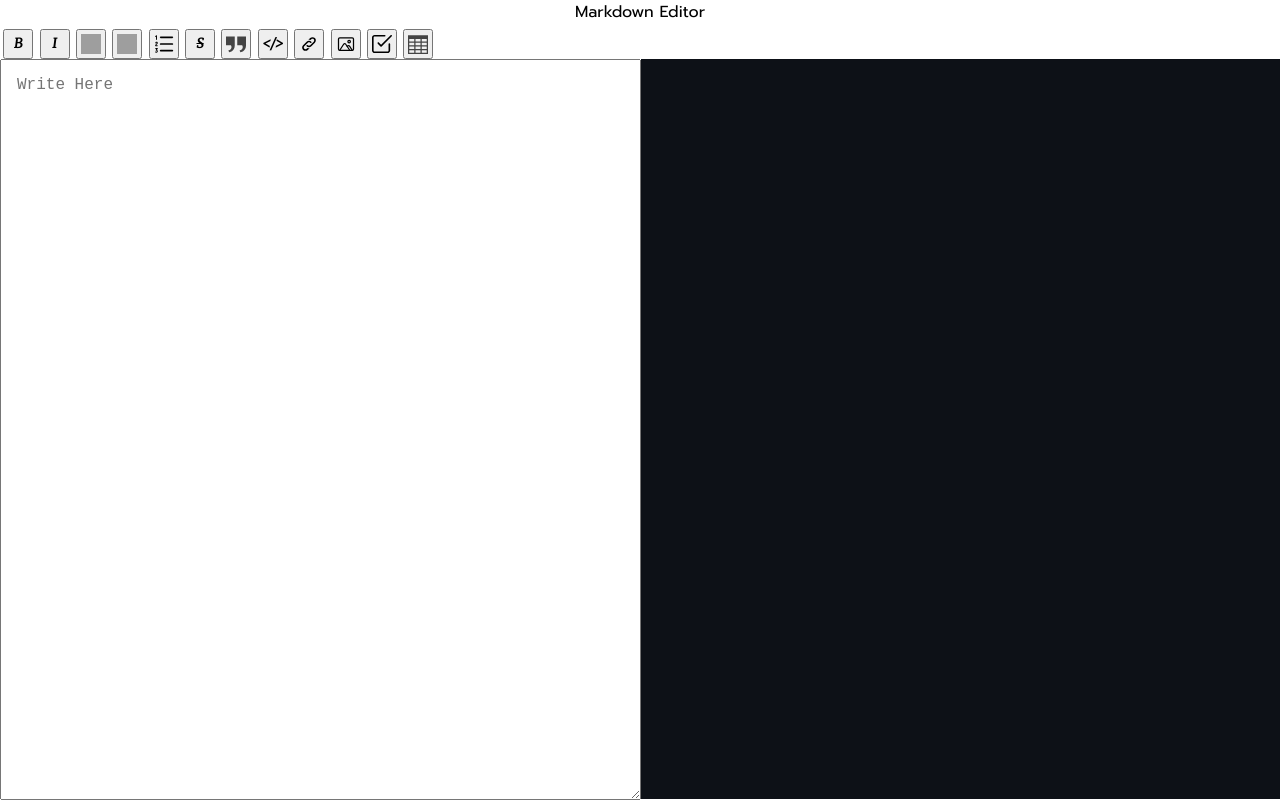
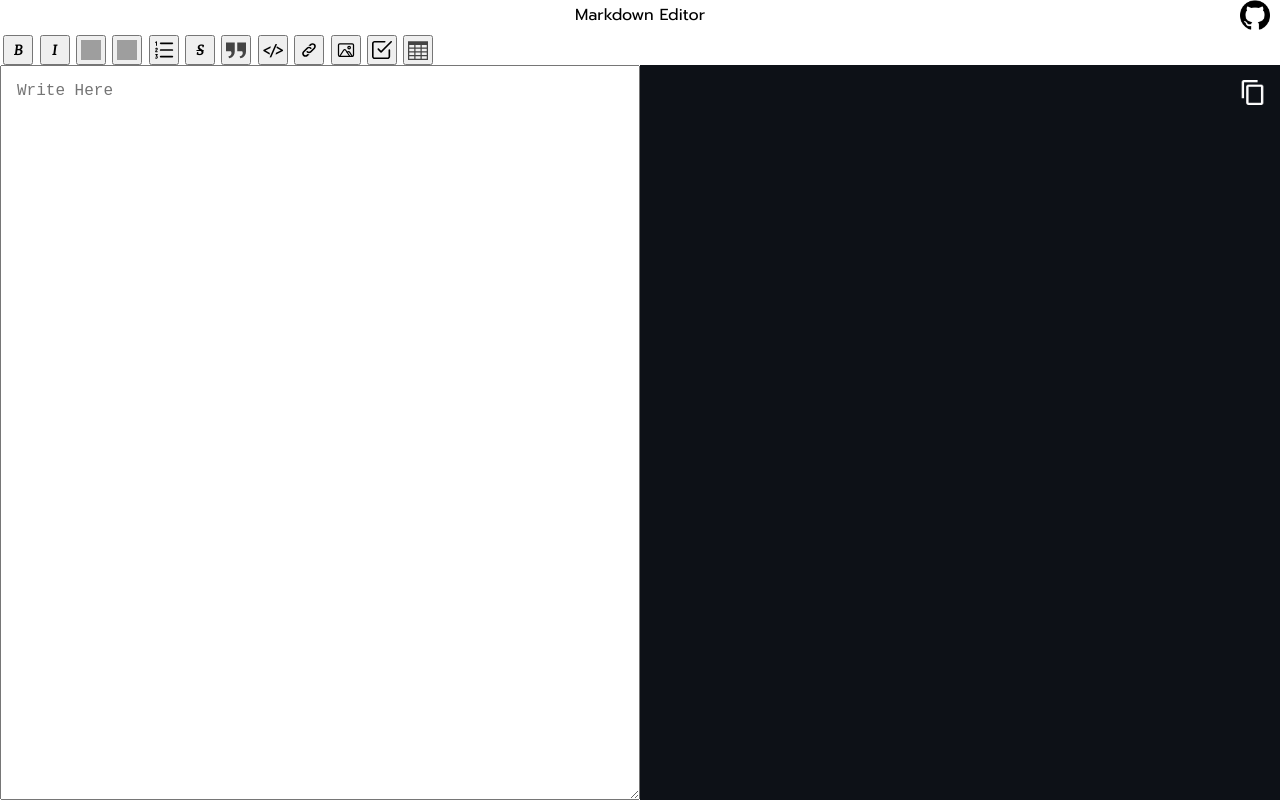
Before and after one commit to Arghyahub/MarkdownEditor, a React (Vite) app: page / in a window 1280 px wide. Built offline with nearby package versions, Linux system fonts and the light colour scheme; grey boxes are pictures that could not be loaded.

Commit message:
Add: Completed all features

```diff
--- a/src/App.css
+++ b/src/App.css
@@ -13,7 +13,8 @@
 #code-block {
     display: flex;
     flex-direction: row;
-    height: calc(100% - 2.1rem);
+    height: calc(100% - 2.15rem);
+    position: relative;
 }
 
 .code-text {
@@ -24,7 +25,7 @@
 .mark-block {
     background-color: #0d1117;
     color: #E6EDF3;
-    padding: calc(1rem + 0.5px);
+    padding: calc(1rem + 1px);
     overflow: auto;
 }
 
@@ -81,3 +82,28 @@ button {
 .btn:hover .what {
     display: block;
 }
+
+.github-icon {
+    height: 30px;
+    right: 10%;
+    position: absolute;
+    right: 10px;
+    top: 0px;
+}
+
+#nav {
+    padding: 0.2rem;
+}
+
+#copy-btn {
+    position: absolute;
+    right: 15px;
+    top: 15px;
+    color: white;
+    cursor: pointer;
+}
+
+#copy-icon {
+    filter: invert(100%);
+    height: 25px;
+}
--- a/src/App.tsx
+++ b/src/App.tsx
@@ -18,10 +18,24 @@ function App(): JSX.Element {
     setMark(textState.current.value) ;
   }, [])
 
+  const Copy = () => {
+    const val:string = textState.current.value;
+    console.log(val) ;
+    const input = document.createElement('textarea');
+    input.value = val ;
+    document.body.appendChild(input);
+    input.select();
+    document.execCommand('copy');
+    document.body.removeChild(input);
+  }
 
   return (
     <div id="App" className='hi-100'>
-      <div id="nav" className='flex-row bor-r'>Markdown Editor</div>
+      <div id="nav" className='flex-row bor-r'>
+        Markdown Editor
+        <a href="https://github.com/Arghyahub/MarkdownEditor" className="github-src"><img src="github.png" alt="Github" className='github-icon' /> </a>
+      </div>
+
       <div id="options" className='wi-100'>
       <button className="btn" onClick={():void => BOLD(textState.current,setMark)}>B <div className="what">Bold</div></button>
       <button className="btn" onClick={() => ITALIC(textState.current,setMark)}><i>I</i> <div className="what">Italic</div></button>
@@ -46,7 +60,8 @@ function App(): JSX.Element {
             rehypePlugins={[rehypeRaw]}
             className="markdown-body code-width hi-100 mark-block" // Apply GitHub Markdown CSS styles
             children={Mark}
-            />
+          />
+          <div id='copy-btn' onClick={Copy}><img id='copy-icon' src="copy.png" alt="Copy" /></div>
         </div>
 
       </div>
```
Also changed, not shown: public/copy.png (added), public/github.png (added).
